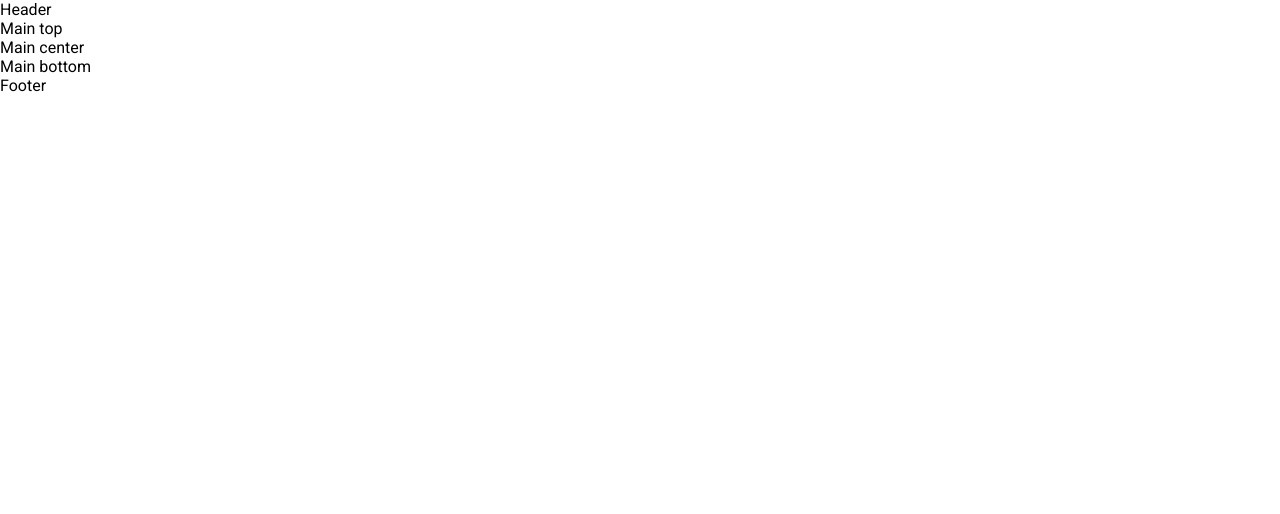
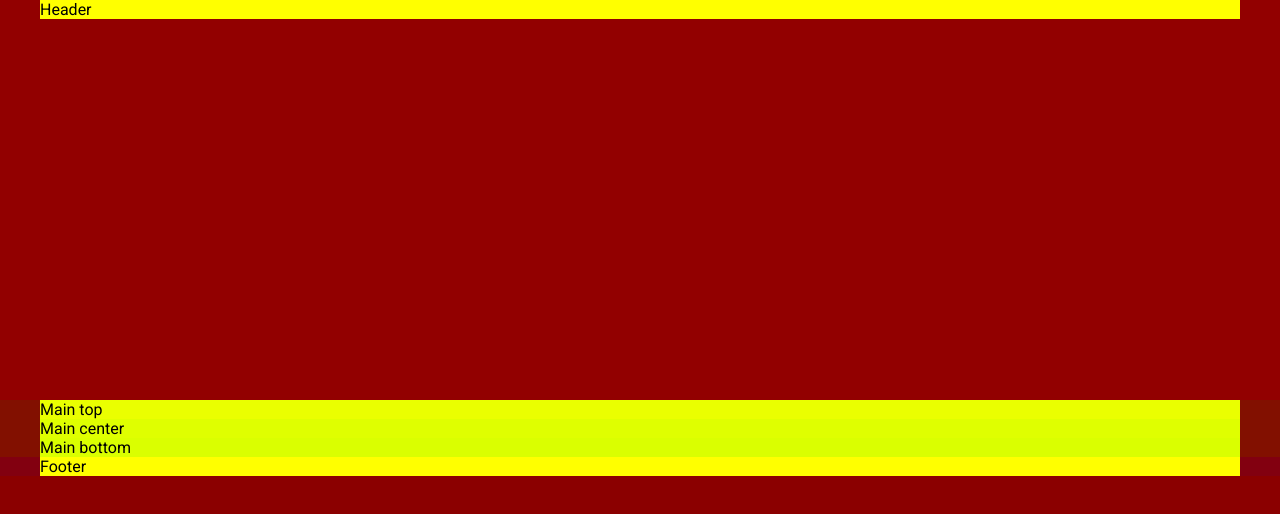
Before and after one commit to lorenzofranzone/html-css-fluentify, a plain HTML site: page index.html in a window 1280 px wide. Drawn offline with Linux system fonts and the light colour scheme.

Commit message:
Struttura base colorata
Individuazione blocchi base

```diff
--- a/css/style.css
+++ b/css/style.css
@@ -17,4 +17,55 @@ General
 
 body {
   font-family: 'Roboto', sans-serif;
+  background: darkred;
 }
+
+.container {
+  width: 1200px;
+  margin: auto;
+  background: rgb(255, 255, .1);
+  position: relative;
+}
+
+/*//////////////////////////////////////////////////
+--------------------------------------------------
+HEADER
+--------------------------------------------------
+//////////////////////////////////////////////////*/
+
+header {
+  height: 50vh;
+  background: #ff000010;
+}
+
+/*//////////////////////////////////////////////////
+--------------------------------------------------
+MAIN
+--------------------------------------------------
+//////////////////////////////////////////////////*/
+
+main {
+  background: #00ff0010;
+}
+
+.main-top {
+  background: #00ff0015;
+}
+
+.main-center {
+  background: #00ff0020;
+}
+
+.main-bottom {
+  background: #00ff0025;
+}
+
+/*//////////////////////////////////////////////////
+--------------------------------------------------
+FOOTER
+--------------------------------------------------
+//////////////////////////////////////////////////*/
+
+footer {
+  background: #0000ff10;
+}
--- a/index.html
+++ b/index.html
@@ -30,8 +30,10 @@
   //////////////////////////////////////////////////-->
 
   <main>
-    <div class="main-top">
-      Main top
+    <div class="container">
+      <div class="main-top">
+        Main top
+      </div>
     </div>
     <div class="container">
       <div class="main-center">
@@ -50,7 +52,9 @@
   //////////////////////////////////////////////////-->
 
   <footer>
-    Footer
+    <div class="container">
+      Footer
+    </div>
   </footer>
 
 </body>
```
